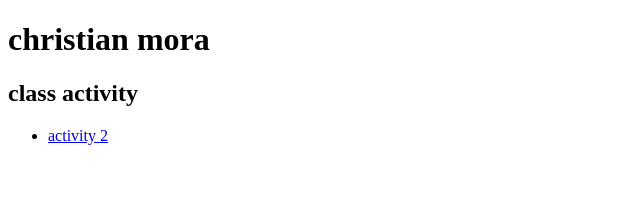
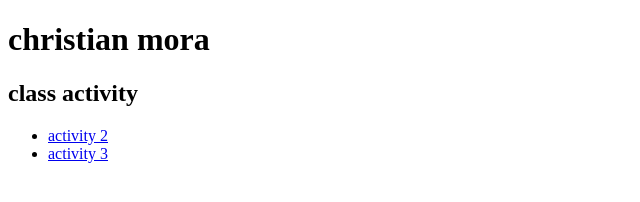
Before and after one commit to Christianrmora/mircrocredential, a plain HTML site: page index.html in a window 1280 px wide. Shown: the full height of the page, 0-640 px from the left. Drawn offline with Linux system fonts and the light colour scheme.

Commit message:
Add files via upload

```diff
--- a/index.html
+++ b/index.html
@@ -11,6 +11,7 @@
     <h2>class activity</h2>
     <ul>
         <li><a href="project1/project1.html" target="blank">activity 2</a></li>
+        <li><a href="day4/activity3.html" target="_blank">activity 3</a></li>
     </ul>
 </body>
 </html>
```
